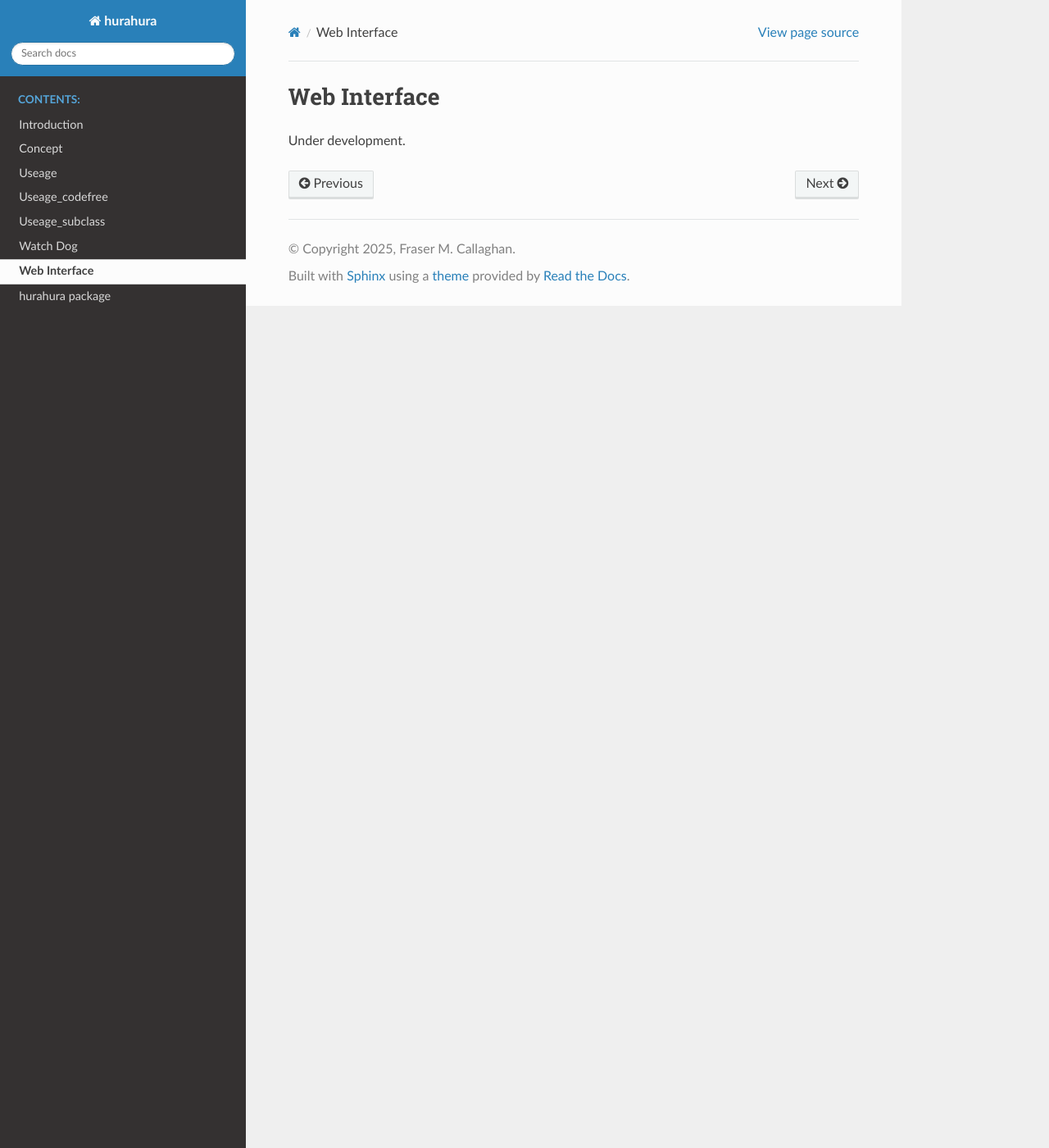
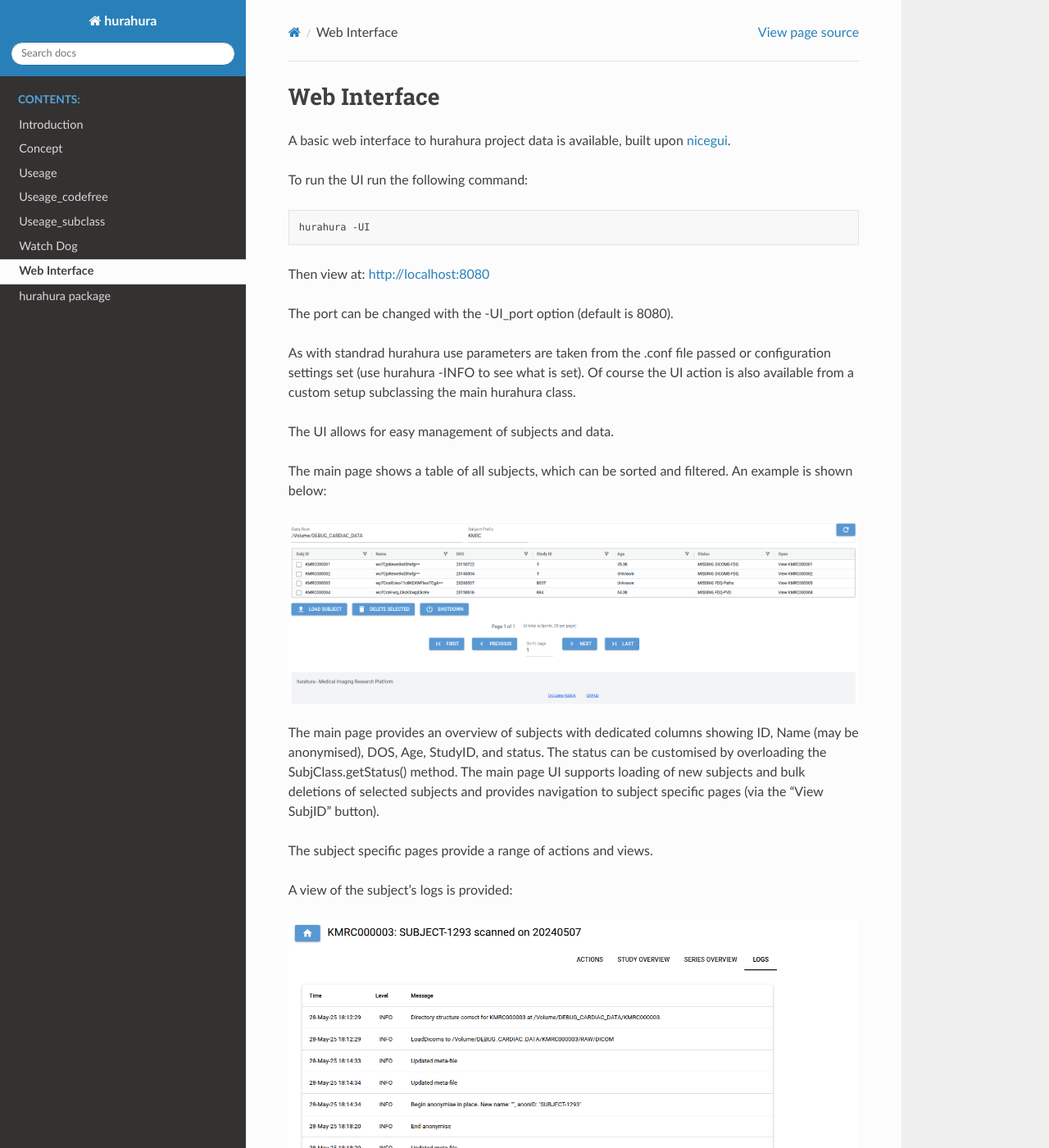
Before and after one commit to fraser29/hurahura, a Sphinx documentation site: the page built from docs/source/web_interface.rst, in a window 1280 px wide and 1400 px high. Shown: the whole window at 82% size. Built offline with Sphinx 7.4.7 and the Read the Docs theme 3.1.0, drawn with Linux system fonts in a browser that asks for light colours; some of the changed text lies outside the part shown.

Commit message:
update docs - UI

```diff
--- a/docs/source/web_interface.rst
+++ b/docs/source/web_interface.rst
@@ -3,4 +3,48 @@
 Web Interface
 ===============
 
-Under development.
+A basic web interface to hurahura project data is available, built upon `nicegui <https://nicegui.io/>`_.
+
+To run the UI run the following command:
+
+.. code-block:: bash
+
+    hurahura -UI
+
+Then view at: http://localhost:8080
+
+The port can be changed with the -UI_port option (default is 8080).
+
+As with standrad hurahura use parameters are taken from the .conf file passed or configuration settings set (use hurahura -INFO to see what is set). Of course the UI action is also available from a custom setup subclassing the main hurahura class.
+
+The UI allows for easy management of subjects and data.
+
+The main page shows a table of all subjects, which can be sorted and filtered. An example is shown below:
+
+.. image:: _static/images/ui_main.png
+
+The main page provides an overview of subjects with dedicated columns showing ID, Name (may be anonymised), DOS, Age, StudyID, and status. The status can be customised by overloading the SubjClass.getStatus() method. The main page UI supports loading of new subjects and bulk deletions of selected subjects and provides navigation to subject specific pages (via the "View SubjID" button).
+
+The subject specific pages provide a range of actions and views.
+
+A view of the subject's logs is provided:
+
+.. image:: _static/images/ui_logs_view.png
+
+A view of the subject's meta data and series overview (with thumbnails) is provided:
+
+.. image:: _static/images/ui_series-overview_view.png
+
+In addition, access to subject specific methods is provided:
+
+.. image:: _static/images/ui_actions_view.png
+
+Actions that are displayed are automatically collected from methods decorated with @ui_method decorator. The decorator can be used to add a description, category, and order (position on actions page) to the action. An example is shown below:
+
+.. code-block:: python
+
+    @ui_method(description="Anonymise subject", category="General", order=100)
+    def anonymise(self):
+        self.anonymise()
+
+Note - long running actions should be avoided as the UI will freeze until the action completes.
```
Also changed, not shown: docs/source/_static/images/ui_actions_view.png (added), docs/source/_static/images/ui_logs_view.png (added), docs/source/_static/images/ui_main.png (added), docs/source/_static/images/ui_series-overview_view.png (added), 1 other file.
